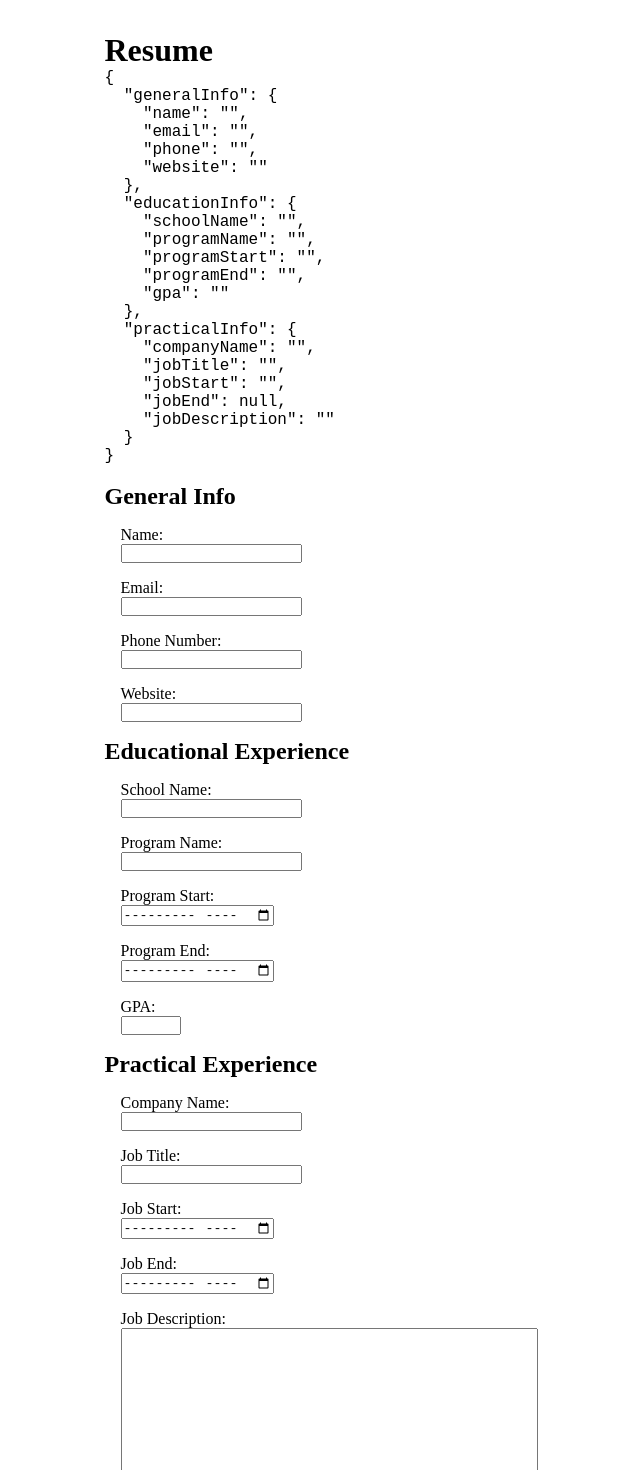
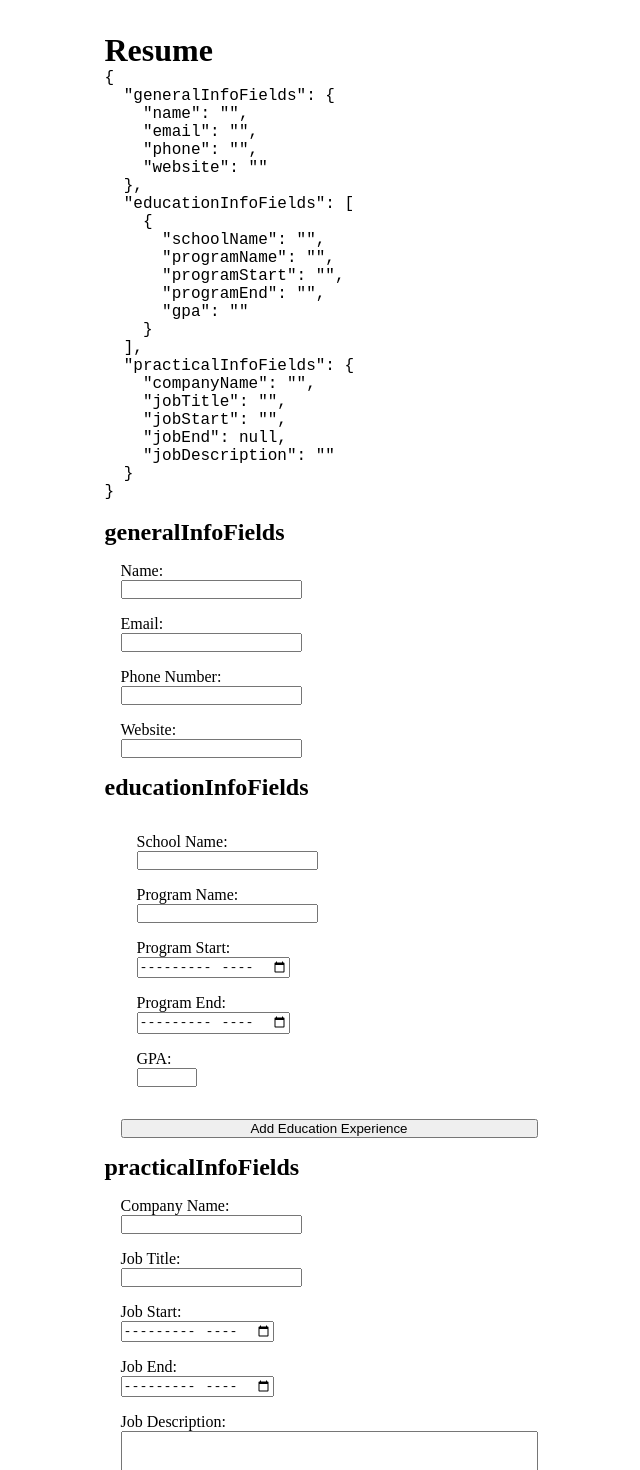
Before and after one commit to benstackdev/odin-cv-builder, a React (Vite) app in the folder odin-cv-builder/: page / in a window 1280 px wide. Shown: the top 1470 px of the page, without its empty margins (311-951 px from the left). Built offline with nearby package versions, Linux system fonts and the light colour scheme.

Commit message:
Implement multiple resume sections

```diff
--- a/odin-cv-builder/src/components/Resume.tsx
+++ b/odin-cv-builder/src/components/Resume.tsx
@@ -6,27 +6,29 @@ const ResumeDataContext = createContext(null);
 
 // TODO: refactor to allow multiple education and practical sections (make list?)
 interface ResumeInfo {
-  generalInfo: ResumeGeneralInfo,
-  educationInfo: ResumeEducationInfo,
-  practicalInfo: ResumePracticalInfo;
+  generalInfoFields: ResumeGeneralInfo,
+  educationInfoFields: ResumeEducationInfo[],
+  practicalInfoFields: ResumePracticalInfo;
 }
 
 function Resume() {
   const [resumeInfo, setResumeInfo] = useState<ResumeInfo | undefined>({
-    generalInfo: {
+    generalInfoFields: {
       name: "",
       email: "",
       phone: "",
       website: ""
     },
-    educationInfo: {
+    educationInfoFields: [
+      {
         schoolName: "",
         programName: "",
         programStart: "",
         programEnd: "",
         gpa: ""
       },
-    practicalInfo: {
+    ],
+    practicalInfoFields: {
       companyName: "",
       jobTitle: "",
       jobStart: "",
@@ -41,8 +43,31 @@ function Resume() {
     });
   };
 
+  const addEducationExperience = () => {
+    setResumeInfo((prevResumeInfo) => {
+      const newEducationExperience: ResumeEducationInfo = {
+        schoolName: "",
+        programName: "",
+        programStart: "",
+        programEnd: "",
+        gpa: ""
+      };
+      return {
+        ...prevResumeInfo,
+        educationInfoFields: [
+          ...prevResumeInfo.educationInfoFields,
+          newEducationExperience
+        ]
+      };
+    });
+  };
+
   return (
-    <ResumeDataContext value={{ resumeInfo, updateResumeInfo }}>
+    <ResumeDataContext value={{
+      resumeInfo,
+      updateResumeInfo,
+      addEducationExperience
+    }}>
       <h1>Resume</h1>
       <pre>{JSON.stringify(resumeInfo, null, 2)}</pre>
       <br />
--- a/odin-cv-builder/src/components/ResumeField.tsx
+++ b/odin-cv-builder/src/components/ResumeField.tsx
@@ -3,31 +3,57 @@ import { InputField, type InputFieldProps } from "./inputs/InputField";
 import { TextAreaField, type TextAreaFieldProps } from "./inputs/TextAreaField";
 import { ResumeDataContext } from "./Resume";
 
-export type ResumeFieldSection =
-  "generalInfo" | "educationInfo" | "practicalInfo";
+export type ResumeFieldSectionName =
+  "generalInfoFields" | "educationInfoFields" | "practicalInfoFields";
 
 export type ResumeFieldProps =
-  | { componentType: "text", fieldSection: ResumeFieldSection, fieldProps: InputFieldProps; }
-  | { componentType: "textarea", fieldSection: ResumeFieldSection, fieldProps: TextAreaFieldProps; };
+  {
+    componentType: "text",
+    fieldSection: ResumeFieldSectionName,
+    fieldProps: InputFieldProps;
+  } | {
+    componentType: "textarea",
+    fieldSection: ResumeFieldSectionName,
+    fieldProps: TextAreaFieldProps;
+  };
 
-function ResumeField({ componentType, fieldSection, fieldProps }: ResumeFieldProps) {
+
+function ResumeField({ componentType, fieldSection, fieldProps, hasMultiple, index }: ResumeFieldProps & { hasMultiple: boolean, index?: number; }) {
   const { resumeInfo, updateResumeInfo } = useContext(ResumeDataContext);
+
+  /*
+    Define custom onChange function to update appropriate key in
+    resumeInfo depending on the field being modified
+  */
+  const onChange = (e: React.ChangeEvent<HTMLInputElement | HTMLTextAreaElement>) => {
+    if (hasMultiple) {
+      const newFieldSection = [...resumeInfo[fieldSection]];
+      newFieldSection[index] = {
+        ...resumeInfo[fieldSection][index],
+        [e.target.id]: e.target.value
+      };
+      updateResumeInfo({
+        [fieldSection]: newFieldSection
+      });
+    } else {
+      updateResumeInfo({
+        [fieldSection]: {
+          ...resumeInfo[fieldSection],
+          [e.target.id]: e.target.value
+        }
+      });
+    }
+  };
 
   const renderResumeField = () => {
     switch (componentType) {
       case 'text':
         return (
-          <InputField
-            {...fieldProps}
-            onChange={(e) => updateResumeInfo({ [fieldSection]: { ...resumeInfo[fieldSection], [e.target.id]: e.target.value } })}
-          />
+          <InputField {...fieldProps} onChange={onChange} />
         );
       case 'textarea':
         return (
-          <TextAreaField
-            {...fieldProps}
-            onChange={(e) => updateResumeInfo({ [fieldSection]: { ...resumeInfo[fieldSection], [e.target.id]: e.target.value } })}
-          />
+          <TextAreaField {...fieldProps} onChange={onChange} />
         );
       default:
         return null;
--- a/odin-cv-builder/src/components/ResumeForm.tsx
+++ b/odin-cv-builder/src/components/ResumeForm.tsx
@@ -1,22 +1,61 @@
 import { ResumeField } from "./ResumeField";
 import "../styles/Resume.css";
-import { educationInfoFields, generalInfoFields, practicalInfoFields } from "../data/field-data";
+import { fieldData } from "../data/field-data";
+import { useContext } from "react";
+import { ResumeDataContext } from "./Resume";
 
 function ResumeForm({ className }: { className: string; }) {
+  const { resumeInfo, addEducationExperience } = useContext(ResumeDataContext);
+
   return (
     <div className={className}>
-      <h2>General Info</h2>
-      <section className="flex-col gap-1 margin-1">
-        {generalInfoFields.map((fieldObject) => <ResumeField {...fieldObject} />)}
-      </section>
-      <h2>Educational Experience</h2>
-      <section className="flex-col gap-1 margin-1">
-        {educationInfoFields.map((fieldObject) => <ResumeField {...fieldObject} />)}
-      </section>
-      <h2>Practical Experience</h2>
-      <section className="flex-col gap-1 margin-1">
-        {practicalInfoFields.map((fieldObject) => <ResumeField {...fieldObject} />)}
-      </section>
+      {Object.entries(fieldData).map(([fieldDataKey, fieldGroup]) => {
+        if (fieldGroup.hasMultiple) {
+          return (
+            <div key={fieldDataKey}>
+              <h2>{fieldDataKey}</h2>
+              <section className="flex-col gap-1 margin-1">
+                {console.log(fieldDataKey)}
+                {resumeInfo[fieldDataKey].map((_, index) => {
+                  return (
+                    <section key={index} className="flex-col gap-1 margin-1">
+                      {Object.entries(fieldGroup.fieldProps).map(([fieldSection, fieldObject]) => {
+                        return (
+                          <ResumeField
+                            key={`${fieldSection}-${index}`}
+                            fieldSection={fieldSection}
+                            {...fieldObject}
+                            hasMultiple={true}
+                            index={index}
+                          />
+                        );
+                      })}
+                    </section>
+                  );
+                })}
+                <button onClick={addEducationExperience}>Add Education Experience</button>
+              </section>
+            </div>
+          );
+        }
+        return (
+          <div key={fieldDataKey}>
+            <h2>{fieldDataKey}</h2>
+            <section className="flex-col gap-1 margin-1">
+              {Object.entries(fieldGroup.fieldProps).map(([fieldSection, fieldObject]) => {
+                return (
+                  <ResumeField
+                    key={fieldSection}
+                    fieldSection={fieldSection}
+                    {...fieldObject}
+                    hasMultiple={false}
+                  />
+                );
+              })}
+            </section>
+          </div>
+        );
+      })}
     </div>
   );
 }
--- a/odin-cv-builder/src/data/field-data.ts
+++ b/odin-cv-builder/src/data/field-data.ts
@@ -23,10 +23,18 @@ export interface ResumePracticalInfo {
   jobDescription: string;
 }
 
-export const generalInfoFields: ResumeFieldProps[] = [
+export type ResumeFieldSection = {
+  hasMultiple: boolean,
+  fieldProps: ResumeFieldProps[];
+};
+
+export const fieldData = (() => {
+  const generalInfoFields: ResumeFieldSection = {
+    hasMultiple: false,
+    fieldProps: [
       {
         componentType: "text",
-    fieldSection: "generalInfo",
+        fieldSection: "generalInfoFields",
         fieldProps: {
           label: "Name: ",
           inputID: "name",
@@ -35,7 +43,7 @@ export const generalInfoFields: ResumeFieldProps[] = [
       },
       {
         componentType: "text",
-    fieldSection: "generalInfo",
+        fieldSection: "generalInfoFields",
         fieldProps: {
           label: "Email: ",
           inputID: "email",
@@ -44,7 +52,7 @@ export const generalInfoFields: ResumeFieldProps[] = [
       },
       {
         componentType: "text",
-    fieldSection: "generalInfo",
+        fieldSection: "generalInfoFields",
         fieldProps: {
           label: "Phone Number: ",
           inputID: "phone",
@@ -53,19 +61,22 @@ export const generalInfoFields: ResumeFieldProps[] = [
       },
       {
         componentType: "text",
-    fieldSection: "generalInfo",
+        fieldSection: "generalInfoFields",
         fieldProps: {
           label: "Website: ",
           inputID: "website",
           type: "url"
         }
       }
-];
+    ]
+  };
 
-export const educationInfoFields: ResumeFieldProps[] = [
+  const educationInfoFields: ResumeFieldSection = {
+    hasMultiple: true,
+    fieldProps: [
       {
         componentType: "text",
-    fieldSection: "educationInfo",
+        fieldSection: "educationInfoFields",
         fieldProps: {
           label: "School Name: ",
           inputID: "schoolName",
@@ -74,7 +85,7 @@ export const educationInfoFields: ResumeFieldProps[] = [
       },
       {
         componentType: "text",
-    fieldSection: "educationInfo",
+        fieldSection: "educationInfoFields",
         fieldProps: {
           label: "Program Name: ",
           inputID: "programName",
@@ -83,7 +94,7 @@ export const educationInfoFields: ResumeFieldProps[] = [
       },
       {
         componentType: "text",
-    fieldSection: "educationInfo",
+        fieldSection: "educationInfoFields",
         fieldProps: {
           label: "Program Start: ",
           inputID: "programStart",
@@ -92,7 +103,7 @@ export const educationInfoFields: ResumeFieldProps[] = [
       },
       {
         componentType: "text",
-    fieldSection: "educationInfo",
+        fieldSection: "educationInfoFields",
         fieldProps: {
           label: "Program End: ",
           inputID: "programEnd",
@@ -101,7 +112,7 @@ export const educationInfoFields: ResumeFieldProps[] = [
       },
       {
         componentType: "text",
-    fieldSection: "educationInfo",
+        fieldSection: "educationInfoFields",
         fieldProps: {
           label: "GPA: ",
           inputID: "gpa",
@@ -111,12 +122,15 @@ export const educationInfoFields: ResumeFieldProps[] = [
           step: 0.1
         }
       },
-];
+    ]
+  };
 
-export const practicalInfoFields: ResumeFieldProps[] = [
+  const practicalInfoFields: ResumeFieldSection = {
+    hasMultiple: false,
+    fieldProps: [
       {
         componentType: "text",
-    fieldSection: "practicalInfo",
+        fieldSection: "practicalInfoFields",
         fieldProps: {
           label: "Company Name: ",
           inputID: "companyName",
@@ -125,7 +139,7 @@ export const practicalInfoFields: ResumeFieldProps[] = [
       },
       {
         componentType: "text",
-    fieldSection: "practicalInfo",
+        fieldSection: "practicalInfoFields",
         fieldProps: {
           label: "Job Title: ",
           inputID: "jobTitle",
@@ -134,7 +148,7 @@ export const practicalInfoFields: ResumeFieldProps[] = [
       },
       {
         componentType: "text",
-    fieldSection: "practicalInfo",
+        fieldSection: "practicalInfoFields",
         fieldProps: {
           label: "Job Start: ",
           inputID: "jobStart",
@@ -143,7 +157,7 @@ export const practicalInfoFields: ResumeFieldProps[] = [
       },
       {
         componentType: "text",
-    fieldSection: "practicalInfo",
+        fieldSection: "practicalInfoFields",
         fieldProps: {
           label: "Job End: ",
           inputID: "jobEnd",
@@ -152,7 +166,7 @@ export const practicalInfoFields: ResumeFieldProps[] = [
       },
       {
         componentType: "textarea",
-    fieldSection: "practicalInfo",
+        fieldSection: "practicalInfoFields",
         fieldProps: {
           label: "Job Description: ",
           textAreaID: "jobDescription",
@@ -160,4 +174,12 @@ export const practicalInfoFields: ResumeFieldProps[] = [
           cols: 50
         }
       }
-];
+    ]
+  };
+
+  return {
+    generalInfoFields,
+    educationInfoFields,
+    practicalInfoFields
+  };
+})();
```
Lines whose indentation alone changed are shown as unchanged.
